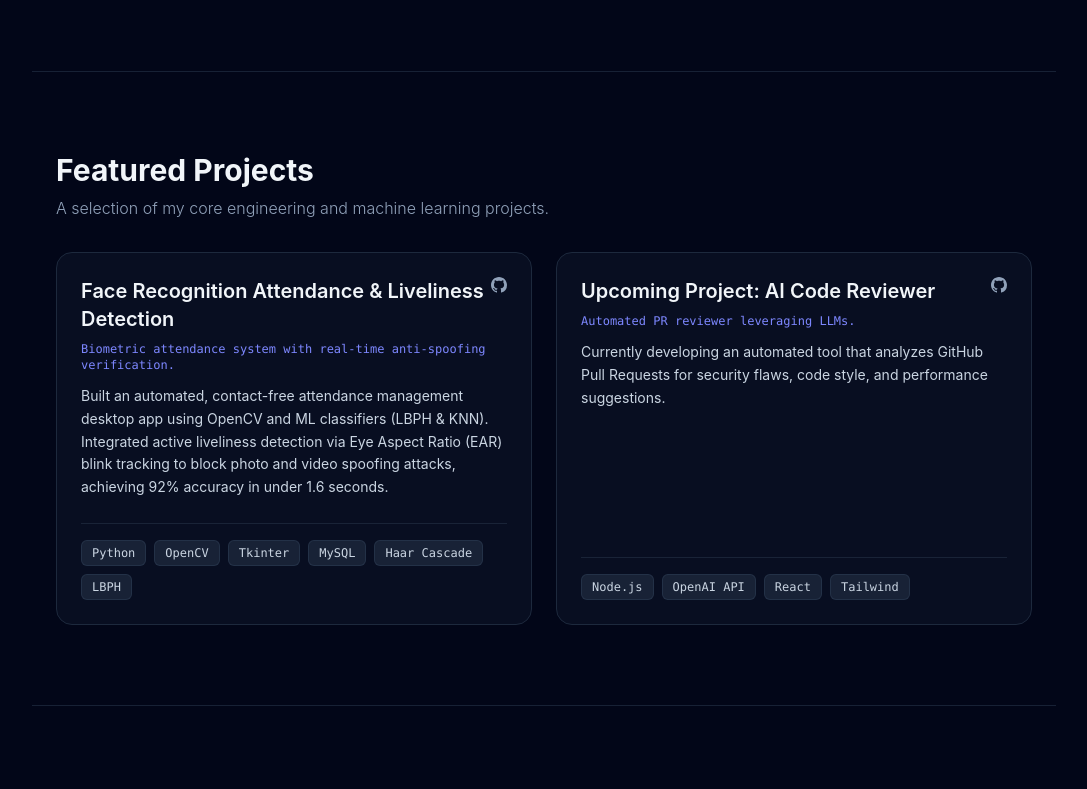
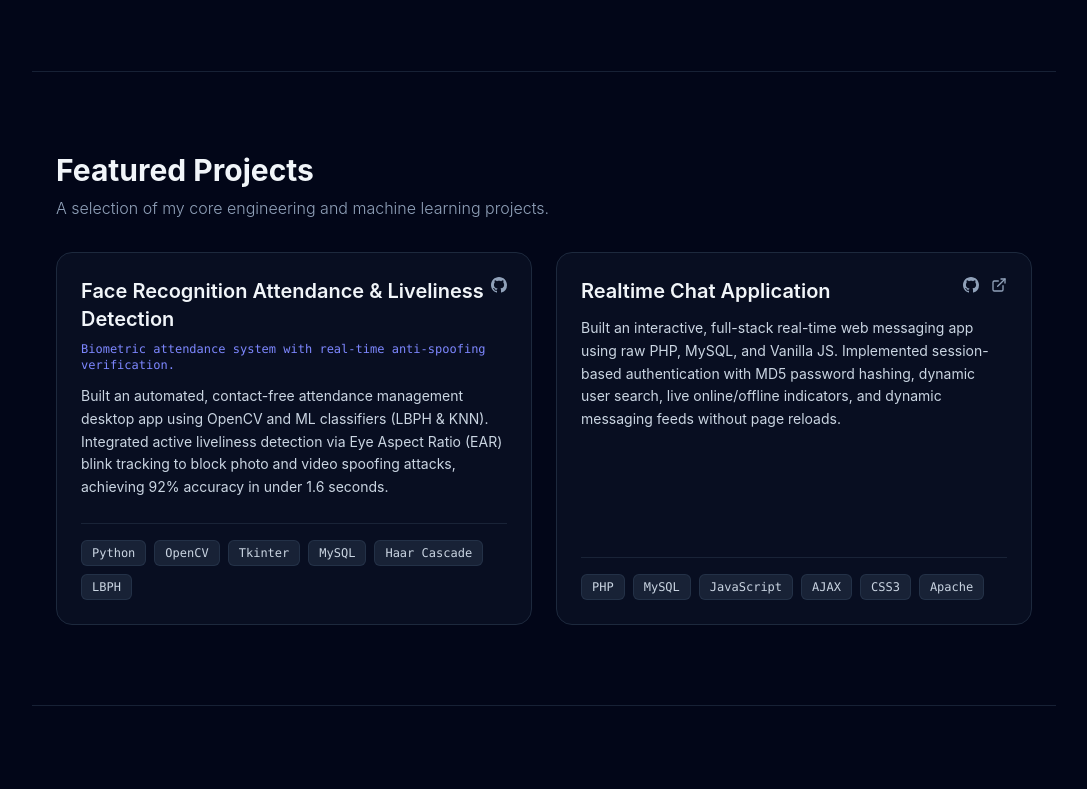
Before and after one commit to Wasiuzzaman217/Portfolio, a React (Vite) app: page / in a window 1280 px wide. Shown: the part 599-1388 px from the top of the page, without its empty margins (96-1183 px from the left). Built offline with nearby package versions, Linux system fonts and the light colour scheme.

Commit message:
Update portfolio with Realtime Chat Application

```diff
--- a/src/data.js
+++ b/src/data.js
@@ -25,11 +25,10 @@ export const projects = [
     demo: "#",
   },
   {
-    title: "Upcoming Project: AI Code Reviewer",
-    tagline: "Automated PR reviewer leveraging LLMs.",
-    description: "Currently developing an automated tool that analyzes GitHub Pull Requests for security flaws, code style, and performance suggestions.",
-    tags: ["Node.js", "OpenAI API", "React", "Tailwind"],
-    github: "https://github.com/Wasiuzzaman217/ai-code-reviewer",
-    demo: "#",
-  }
+  title: "Realtime Chat Application",
+  subtitle: "Full-stack messaging platform with asynchronous AJAX polling and live user status tracking.",
+  description: "Built an interactive, full-stack real-time web messaging app using raw PHP, MySQL, and Vanilla JS. Implemented session-based authentication with MD5 password hashing, dynamic user search, live online/offline indicators, and dynamic messaging feeds without page reloads.",
+  githubLink: "https://github.com/Wasiuzzaman217/PhpChatApp",
+  tags: ["PHP", "MySQL", "JavaScript", "AJAX", "CSS3", "Apache"]
+}
 ];
```
